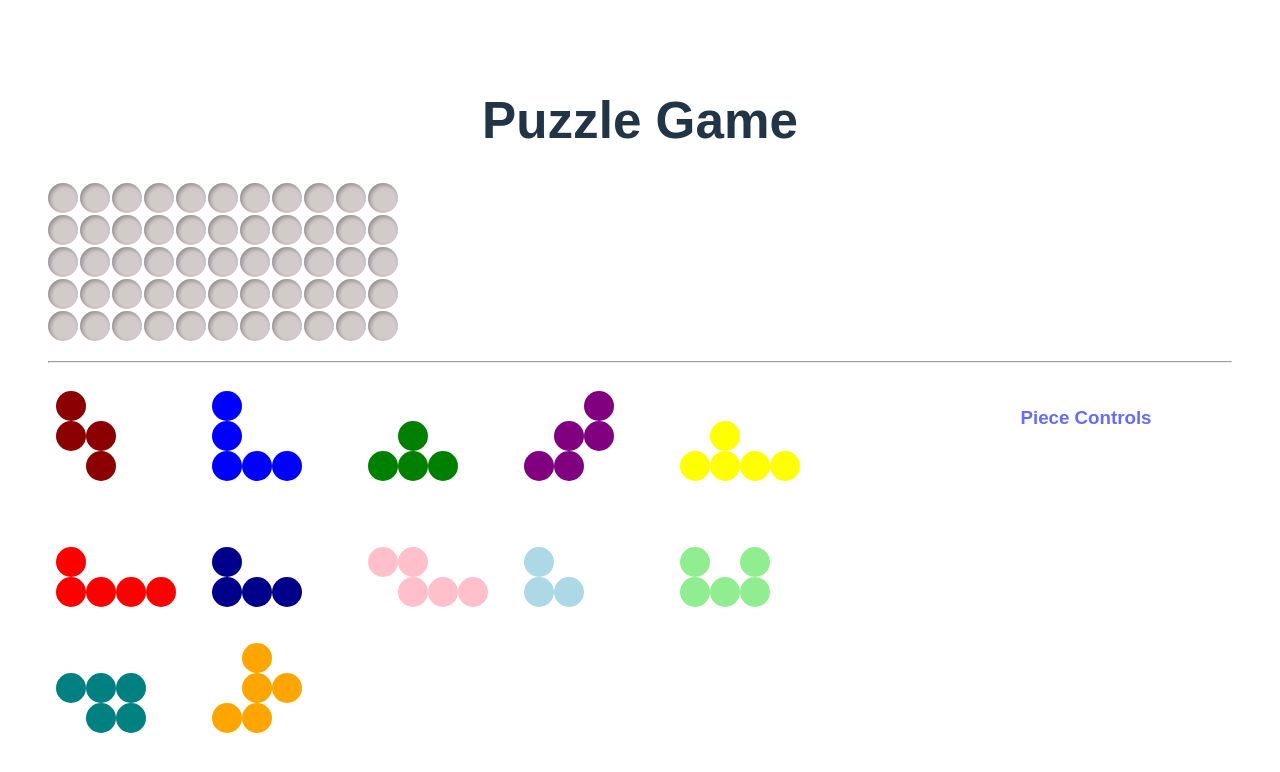
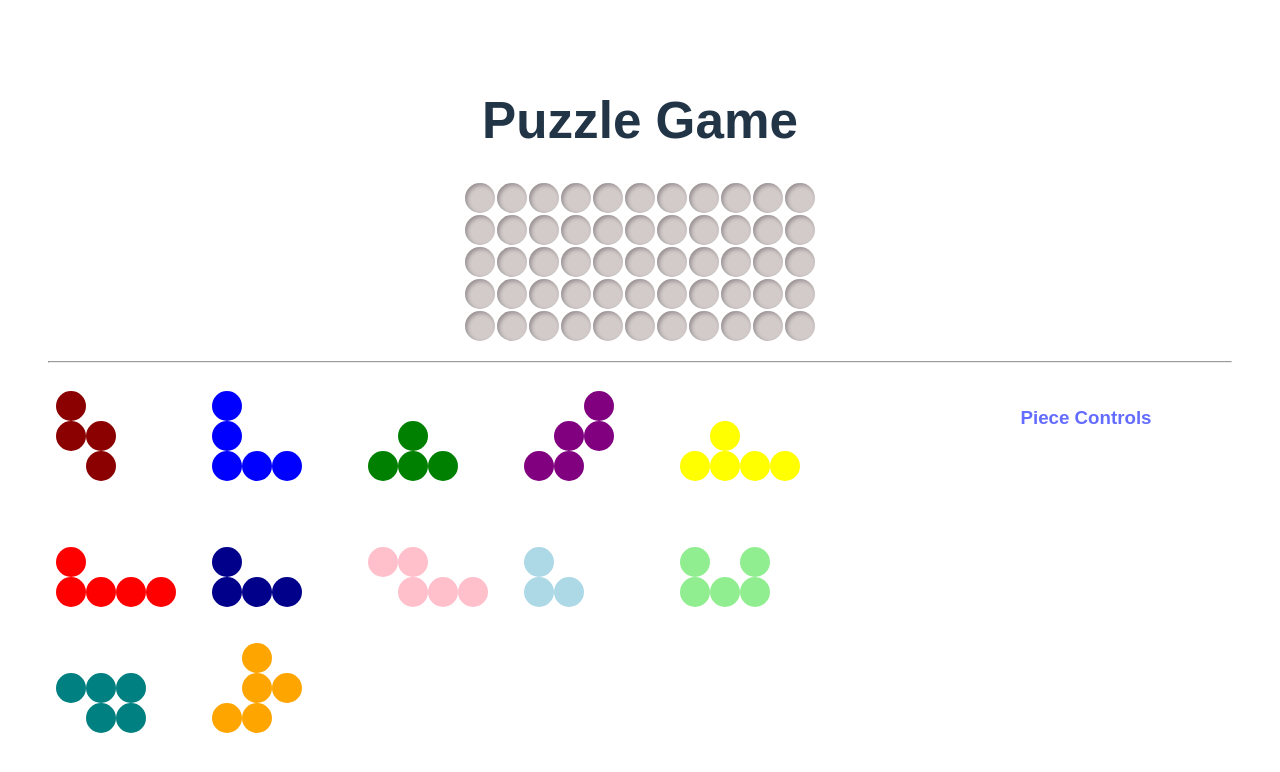
Before and after one commit to Marcus-Johnsson/Square-Puzzle, a Svelte app: page / in a window 1280 px wide. Shown: the top 772 px of the page. Built offline with nearby package versions, Linux system fonts and the light colour scheme.

Commit message:
Center the puzzle board on the page

```diff
--- a/src/components/Board.svelte
+++ b/src/components/Board.svelte
@@ -353,7 +353,9 @@
   .board {
     display: grid;
     gap: 2px;
-    margin-bottom: 20px;
+    margin: 0 auto 20px auto;
+    justify-content: center;
+    width: fit-content;
   }
 
   .socket {
```
